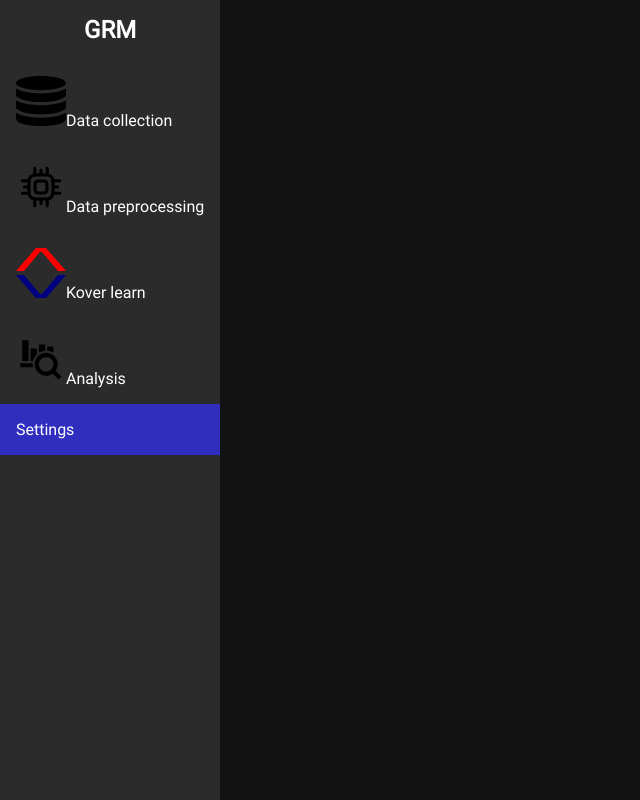
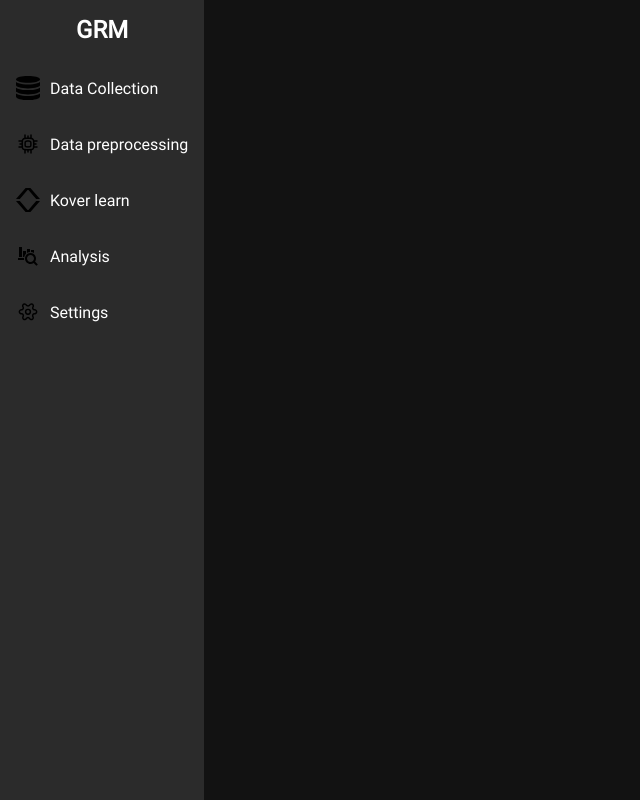
Before and after one commit to mhdeeb/grm-ui, a React app: page / in a window 1280 px wide. Shown: the whole page, without its empty margins (0-640 px from the left). Built offline with nearby package versions, Linux system fonts and the light colour scheme.

Commit message:
WIP: Navigation menu

```diff
--- /dev/null
+++ b/src/components/ListIcon.tsx
@@ -0,0 +1,20 @@
+import { NavLink } from "react-router-dom"
+
+const style = {
+    display: 'flex',
+    alignItems: 'center',
+}
+
+const imgStyle = {
+    width: '1.5rem',
+    height: '1.5rem',
+    marginRight: '10px',
+}
+
+export default function ListIcon(props: any) {
+    return (
+        <li className={props.className}>
+            <NavLink style={style} to={props.to}><img style={imgStyle} src={props.src} alt={props.alt} />{props.text}</NavLink>
+        </li>
+    )
+}
--- a/src/components/Navbar.tsx
+++ b/src/components/Navbar.tsx
@@ -1,30 +1,22 @@
-import { NavLink } from 'react-router-dom';
-import TitleImage from '../asset/favicon.ico';
-import DataBaseImage from '../asset/database.svg';
-import DataPreprocessing from '../asset/processing.svg';
-import KoverLearnImage from '../asset/kover.svg';
-import AnalysisImage from '../asset/analysis.svg';
+import ListIcon from '../components/ListIcon';
+import TitleIcon from '../asset/favicon.ico';
+import DataBaseIcon from '../asset/database.svg';
+import DataPreprocessingIcon from '../asset/processing.svg';
+import KoverLearnIcon from '../asset/kover.svg';
+import AnalysisIcon from '../asset/analysis.svg';
+import SettingsIcon from '../asset/settings.svg';
 import "../style/index.css";
 
 export default function Navbar() {
     return (
         <nav className="nav-bar">
-            <h1 className='title'><img src={TitleImage} alt="" />GRM</h1>
+            <h1 className='title'><img src={TitleIcon} alt="" />GRM</h1>
             <ul>
-                <li>
-
-                    <NavLink to="/collection"><img src={DataBaseImage} alt="" />Data collection</NavLink>
-                </li>
-                <li>
-
-                <NavLink to="/preprocessing"><img src={DataPreprocessing} alt="" />Data preprocessing</NavLink></li>
-                <li>
-
-                <NavLink to="/kover"><img src={KoverLearnImage} alt="" />Kover learn</NavLink></li>
-                <li>
-
-                <NavLink to="/analysis"><img src={AnalysisImage} alt="" />Analysis</NavLink></li>
-                <li className='bottom'><NavLink to="/settings">Settings</NavLink></li>
+                <ListIcon to="/collection" src={DataBaseIcon} alt="Data Collection" text="Data Collection"/>
+                <ListIcon to="/preprocessing" src={DataPreprocessingIcon} alt="Data preprocessing" text="Data preprocessing"/>
+                <ListIcon to="/kover" src={KoverLearnIcon} alt="Kover learn" text="Kover learn"/>
+                <ListIcon to="/analysis" src={AnalysisIcon} alt="Analysis" text="Analysis"/>
+                <ListIcon className="bottom" to="/settings" src={SettingsIcon} alt="Settings" text="Settings"/>
             </ul>
         </nav>
     );
--- a/src/style/index.css
+++ b/src/style/index.css
@@ -92,5 +92,5 @@ ul {
 }
 
 .bottom {
-  background-color: rgb(48, 46, 190);
+  /* align-self: last baseline; */
 }
```
Also changed, not shown: package.json (+6 -1 lines), src/asset/kover.svg, src/asset/settings.svg (added), 7 other files (tests, documents, lock files or other folders).
